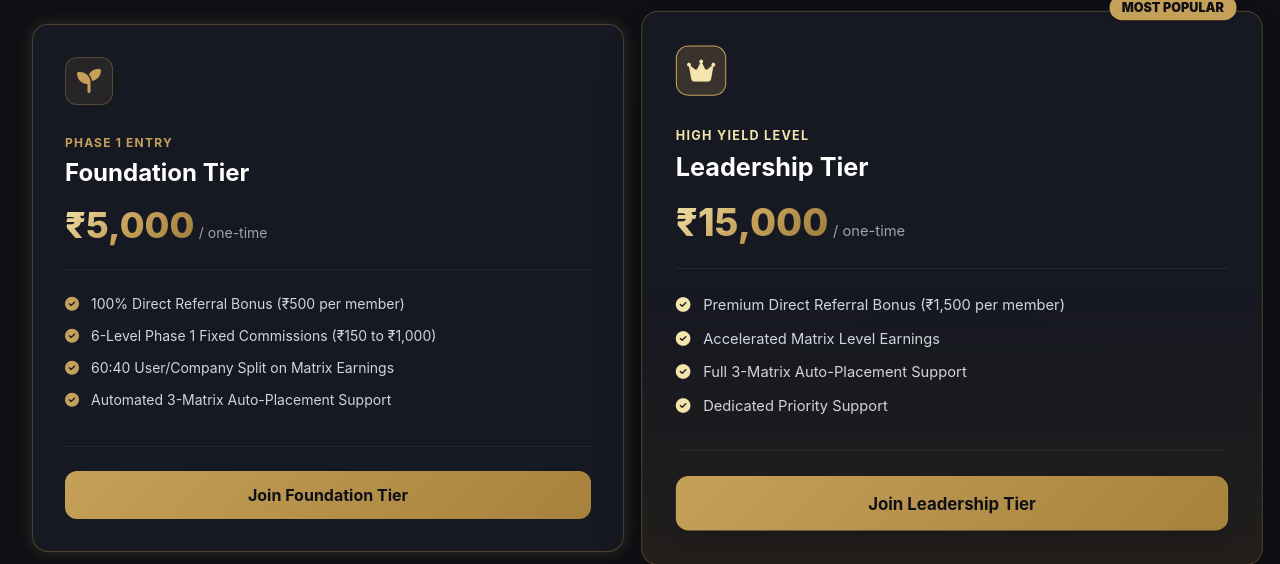
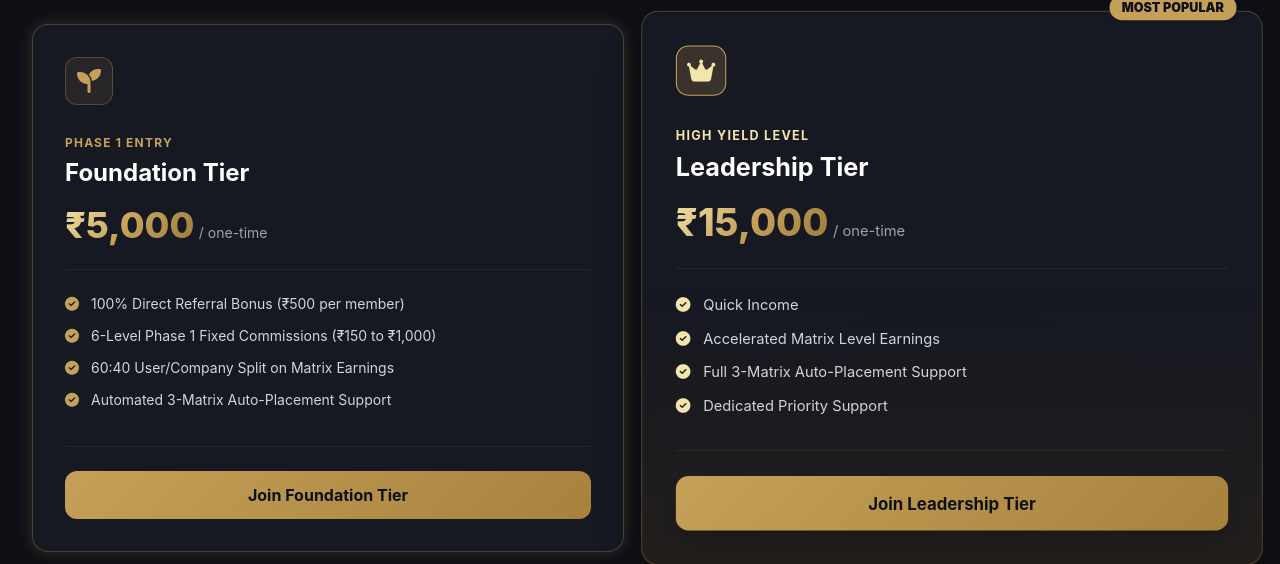
Before and after one commit to priyeshdaspookulangara/givora, a PHP site: page / in a window 1280 px wide. Shown: the part 923-1487 px from the top of the page. Run offline with PHP 8.4, Linux system fonts and the light colour scheme; some libraries are stand-ins or nearby versions.

Commit message:
Update homepage text to 'Quick Income', feature all packages, and NICL logo section
Co-authored-by: priyeshdaspookulangara <216598157+priyeshdaspookulangara@users.noreply.github.com>

```diff
--- a/index.php
+++ b/index.php
@@ -141,7 +141,7 @@ require_once __DIR__ . '/includes/header.php';
                     <span class="text-gray-400 text-sm"> / one-time</span>
                 </div>
                 <ul class="space-y-3 text-gray-300 text-sm border-t border-gold/10 pt-6">
-                    <li class="flex items-center"><i class="fas fa-check-circle text-goldlight mr-3"></i> Premium Direct Referral Bonus (₹1,500 per member)</li>
+                    <li class="flex items-center"><i class="fas fa-check-circle text-goldlight mr-3"></i> Quick Income</li>
                     <li class="flex items-center"><i class="fas fa-check-circle text-goldlight mr-3"></i> Accelerated Matrix Level Earnings</li>
                     <li class="flex items-center"><i class="fas fa-check-circle text-goldlight mr-3"></i> Full 3-Matrix Auto-Placement Support</li>
                     <li class="flex items-center"><i class="fas fa-check-circle text-goldlight mr-3"></i> Dedicated Priority Support</li>
```
